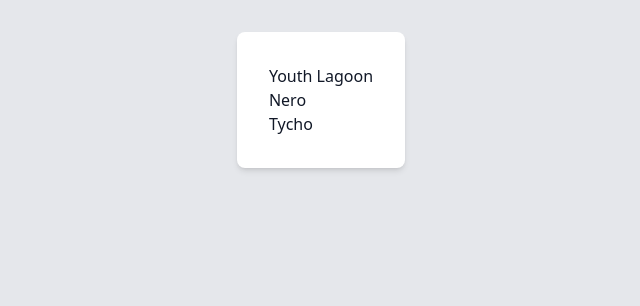
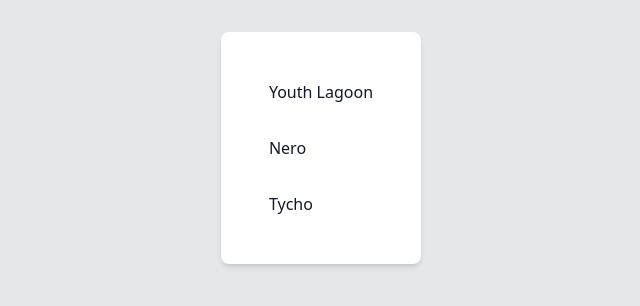
Before and after one commit to phyrisrose/frontend-tickets, a Next.js app: page / in a window 1280 px wide. Shown: the top 306 px of the page, without its empty margins (319-959 px from the left). Built offline with nearby package versions, Linux system fonts and the light colour scheme.

Commit message:
a few `ListItem` styles

```diff
--- a/src/components/list-item.tsx
+++ b/src/components/list-item.tsx
@@ -4,12 +4,21 @@
   className?: string;
 }
 
-/**
- * @todo style
- */
 export default function ListItem({
   className = '',
   children,
 }: PropsWithChildren<ListItemProps>) {
-  return <li className={className}>{children}</li>;
+  return (
+    <li
+      className={[
+        'p-4',
+        'rounded-xl',
+        'hover:bg-slate-100',
+        'group/item',
+        className,
+      ].join(' ')}
+    >
+      {children}
+    </li>
+  );
 }
```
